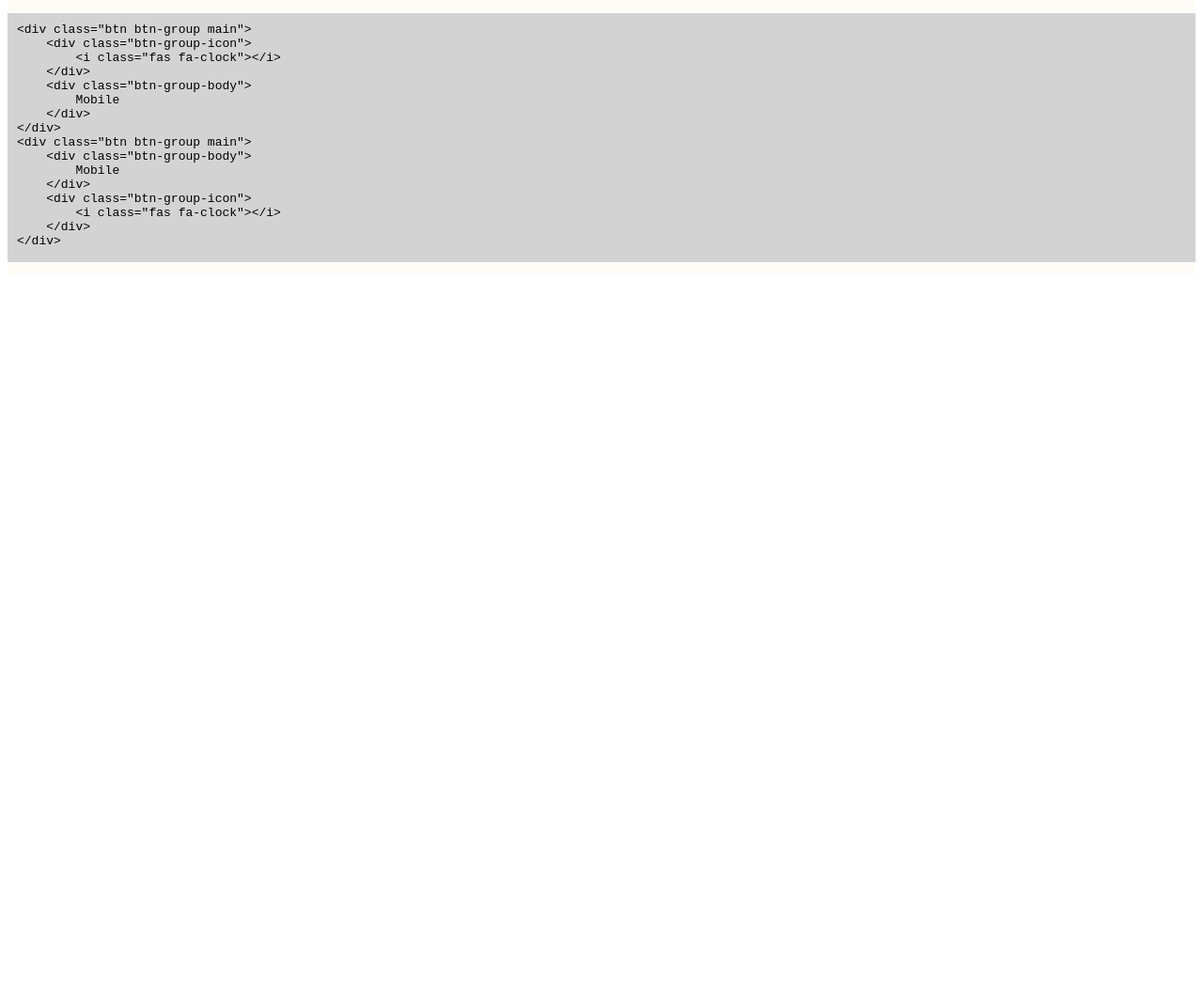
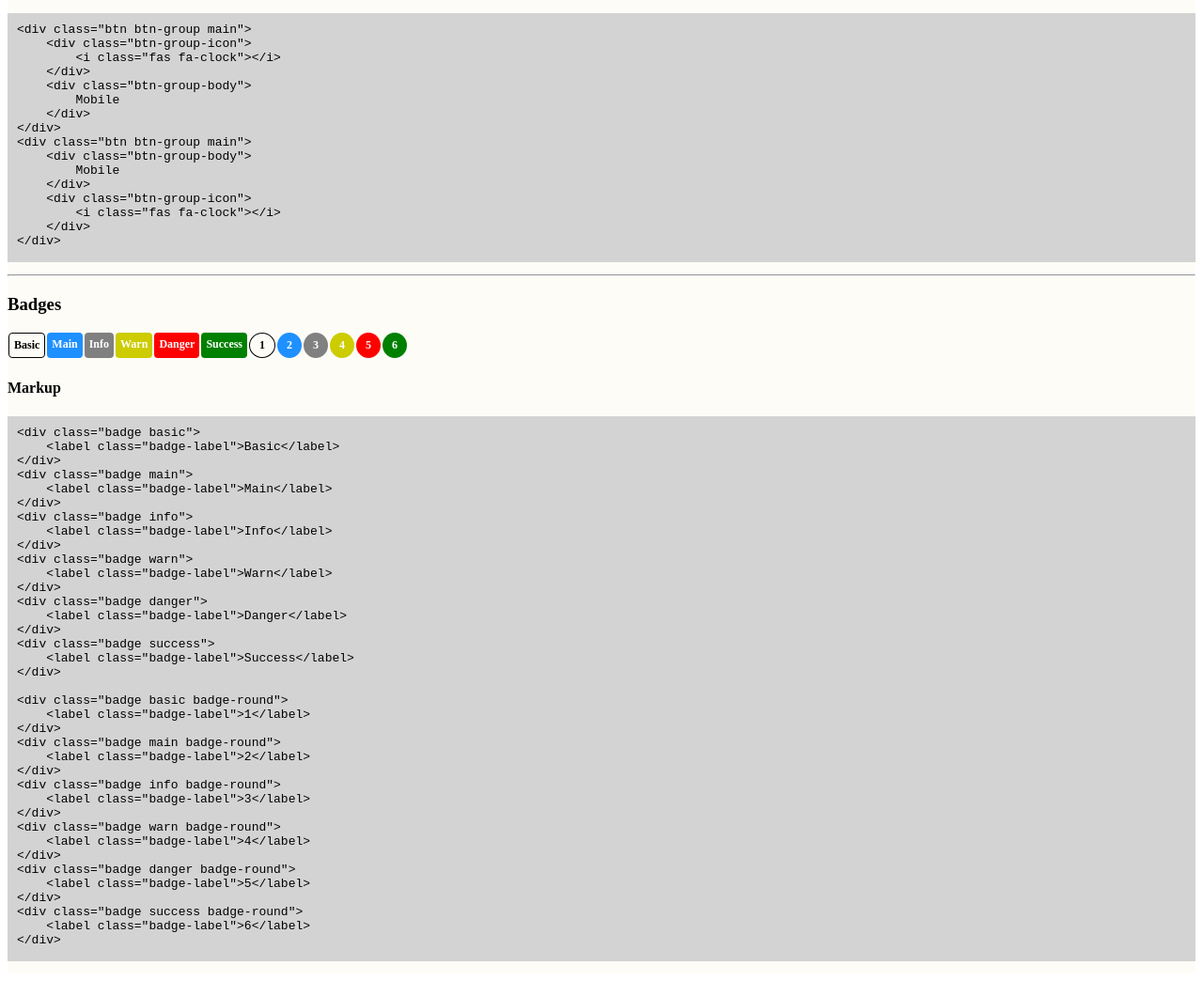
Before and after one commit to toshetoo/teapot-scss, a website: page index.html in a window 1280 px wide. Shown: the part 1529-2573 px from the top of the page at 94% size. Before the commit the page ends 1829 px from the top, so only its background shows below. Drawn offline with nearby package versions, Linux system fonts and the light colour scheme; files that its build step writes are made by us from their sources.

Commit message:
Add styles for badges

```diff
--- a/index.html
+++ b/index.html
@@ -124,6 +124,65 @@
     &lt;/div&gt;
 &lt;/div&gt;
             </pre>
+
+            <hr/>
+            <h3>Badges</h3>
+            <div class="d-flex">
+                <div class="badge basic"><label class="badge-label">Basic</label></div>
+                <div class="badge main"><label class="badge-label">Main</label></div>
+                <div class="badge info"><label class="badge-label">Info</label></div>
+                <div class="badge warn"><label class="badge-label">Warn</label></div>
+                <div class="badge danger"><label class="badge-label">Danger</label></div>
+                <div class="badge success"><label class="badge-label">Success</label></div>
+
+                <div class="badge basic badge-round"><label class="badge-label">1</label></div>
+                <div class="badge main badge-round"><label class="badge-label">2</label></div>
+                <div class="badge info badge-round"><label class="badge-label">3</label></div>
+                <div class="badge warn badge-round"><label class="badge-label">4</label></div>
+                <div class="badge danger badge-round"><label class="badge-label">5</label></div>
+                <div class="badge success badge-round"><label class="badge-label">6</label></div>
+            </div>
+
+            <h4>Markup</h4>
+            <pre>
+&lt;div class="badge basic"&gt;
+    &lt;label class="badge-label"&gt;Basic&lt;/label&gt;
+&lt;/div&gt;
+&lt;div class="badge main"&gt;
+    &lt;label class="badge-label"&gt;Main&lt;/label&gt;
+&lt;/div&gt;
+&lt;div class="badge info"&gt;
+    &lt;label class="badge-label"&gt;Info&lt;/label&gt;
+&lt;/div&gt;
+&lt;div class="badge warn"&gt;
+    &lt;label class="badge-label"&gt;Warn&lt;/label&gt;
+&lt;/div&gt;
+&lt;div class="badge danger"&gt;
+    &lt;label class="badge-label"&gt;Danger&lt;/label&gt;
+&lt;/div&gt;
+&lt;div class="badge success"&gt;
+    &lt;label class="badge-label"&gt;Success&lt;/label&gt;
+&lt;/div&gt;
+
+&lt;div class="badge basic badge-round"&gt;
+    &lt;label class="badge-label"&gt;1&lt;/label&gt;
+&lt;/div&gt;
+&lt;div class="badge main badge-round"&gt;
+    &lt;label class="badge-label"&gt;2&lt;/label&gt;
+&lt;/div&gt;
+&lt;div class="badge info badge-round"&gt;
+    &lt;label class="badge-label"&gt;3&lt;/label&gt;
+&lt;/div&gt;
+&lt;div class="badge warn badge-round"&gt;
+    &lt;label class="badge-label"&gt;4&lt;/label&gt;
+&lt;/div&gt;
+&lt;div class="badge danger badge-round"&gt;
+    &lt;label class="badge-label"&gt;5&lt;/label&gt;
+&lt;/div&gt;
+&lt;div class="badge success badge-round"&gt;
+    &lt;label class="badge-label"&gt;6&lt;/label&gt;
+&lt;/div&gt;
+            </pre>
         </div>
     </div>
 </body>
--- /dev/null
+++ b/scss/_badges.scss
@@ -0,0 +1,30 @@
+div.badge {
+    display: flex;
+    padding: 5px;
+    font-weight: 700;
+    font-size: 0.75rem;
+    cursor: pointer;
+    margin: 1px;
+    border-radius: 4px;
+
+    &.badge-round {
+        border-radius: 50%;
+        width: 16px;
+        justify-content: center;
+        align-items: center;
+    }
+
+    .badge-label {
+        cursor: pointer;
+    }
+
+    &.basic {
+        border: 1px solid black;
+    }
+
+    @include badgeGenerator('&.main', $mainButtonColor);
+    @include badgeGenerator('&.info', $infoButtonColor);
+    @include badgeGenerator('&.success', $successButtonColor);
+    @include badgeGenerator('&.warn', $warnButtonColor);
+    @include badgeGenerator('&.danger', $dangerButtonColor);
+}
--- a/scss/_mixins.scss
+++ b/scss/_mixins.scss
@@ -49,3 +49,10 @@
     }
   }
 }
+
+@mixin badgeGenerator($className, $btnColor) {
+  #{$className} {
+    background-color:$btnColor;
+    color: white;
+  }
+}
--- a/scss/main.scss
+++ b/scss/main.scss
@@ -2,3 +2,4 @@
 @import "helpers.scss";
 @import "grid.scss";
 @import "buttons.scss";
+@import "badges.scss";
```
